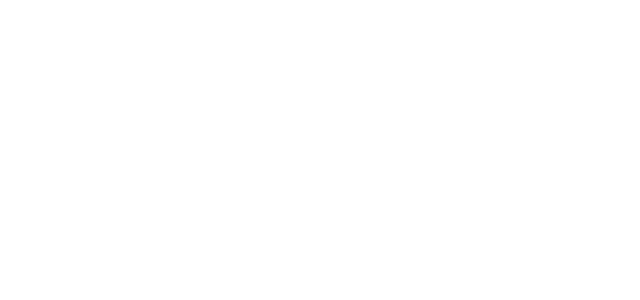
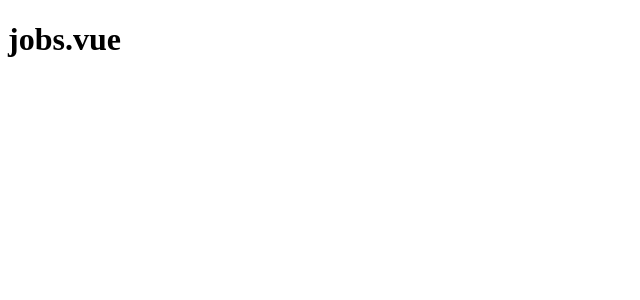
Before and after one commit to CodePauler/graduateSys, a Vue app in the folder frontend/: page /jobs in a window 1280 px wide. Before the commit this address had no page. Shown: the top 300 px of the page, without its empty margins (0-640 px from the left). Built offline with nearby package versions, Linux system fonts and the light colour scheme.

Commit message:
增加一个job.vue,但是使个空壳

```diff
--- a/frontend/src/router/index.js
+++ b/frontend/src/router/index.js
@@ -4,6 +4,7 @@
 import Register from '@/views/Register.vue';
 import Users from '@/views/Users/Users.vue';
 import Layout from '@/views/Layout/Layout.vue';
+import jobs from '@/views/student/jobs.vue';
 
 const routes = [
   { path: '/',
@@ -23,6 +24,7 @@
   },
   { path: '/login', name: 'login', component: Login },
   { path: '/register', name: 'register', component: Register },
+  { path: '/jobs', name: 'jobs', component: jobs }
 ];
 
 const router = createRouter({
--- /dev/null
+++ b/frontend/src/views/student/jobs.vue
@@ -0,0 +1,9 @@
+<template>
+  <h1>jobs.vue</h1>
+</template>
+
+<script >
+    import { useRouter } from 'vue-router';
+
+    const router = useRouter();
+</script>
```
Also changed, not shown: 1 other file (tests, documents, lock files or other folders).
